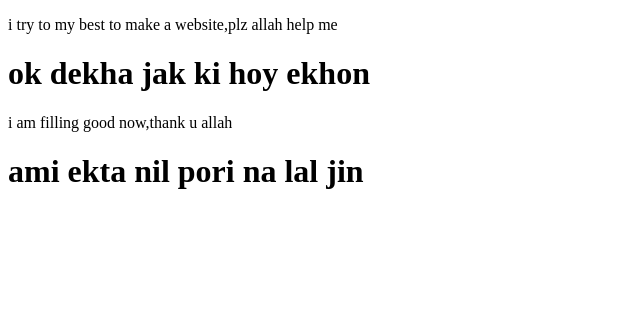
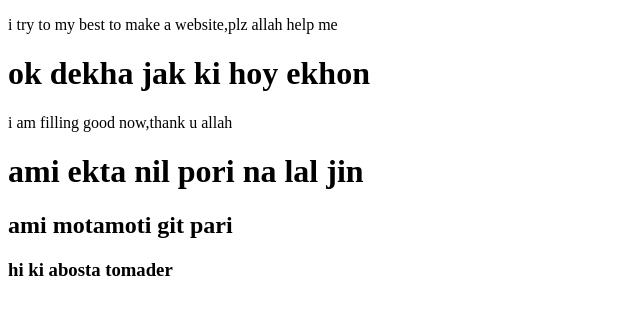
Before and after one commit to sisayeem/my-four-website, a plain HTML site: page sayem.html in a window 1280 px wide. Shown: the whole page, without its empty margins (0-640 px from the left). Drawn offline with Linux system fonts and the light colour scheme.

Commit message:
ok it's done

```diff
--- a/sayem.html
+++ b/sayem.html
@@ -11,6 +11,8 @@
     <h1>ok dekha jak ki hoy ekhon</h1>
     <p>i am filling good now,thank u allah</p>
     <h1>ami ekta nil pori na lal jin </h1>
+    <h2>ami motamoti git pari</h2>
+    <h3>hi ki abosta tomader</h3>
 
 </body>
 </html>
```
